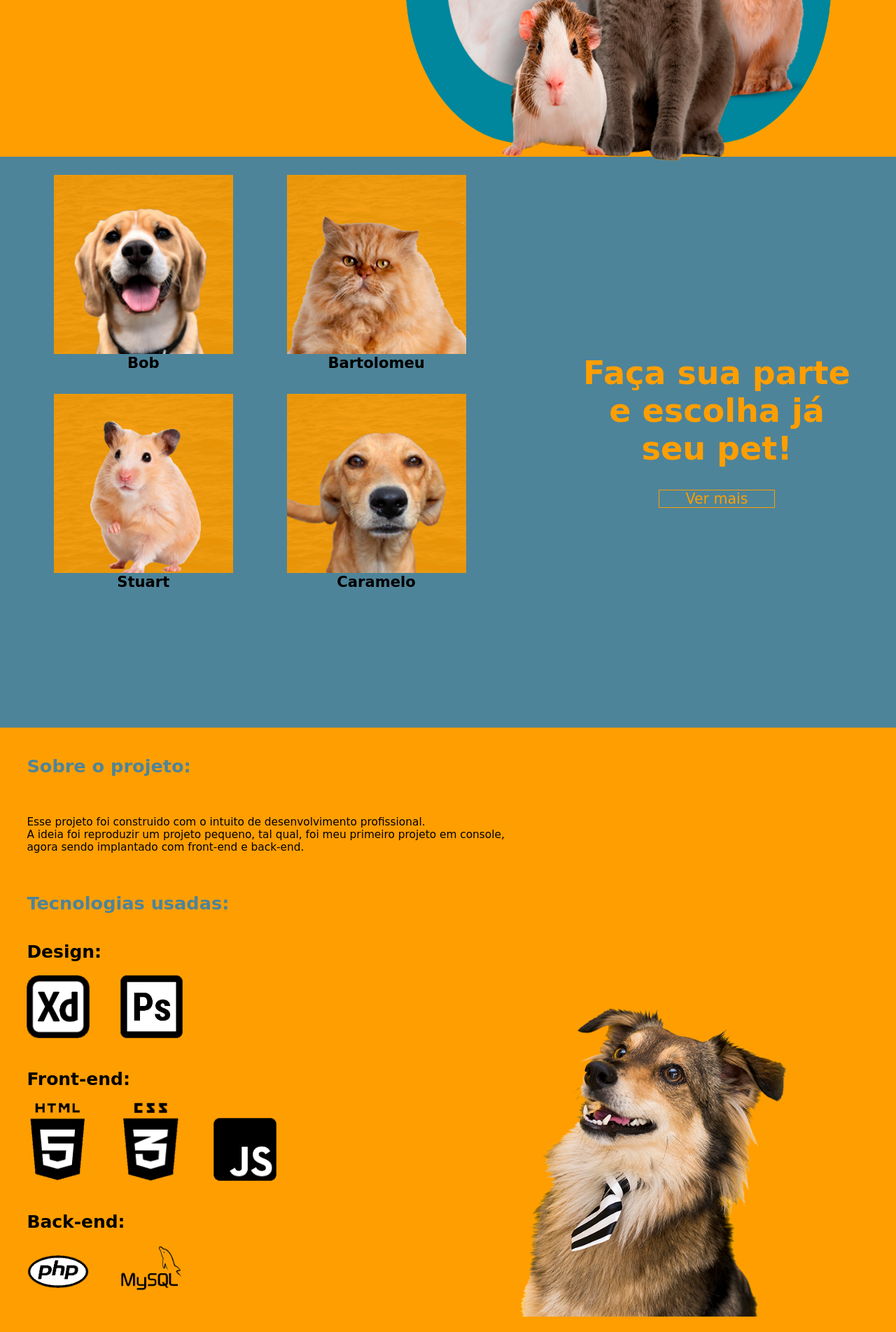
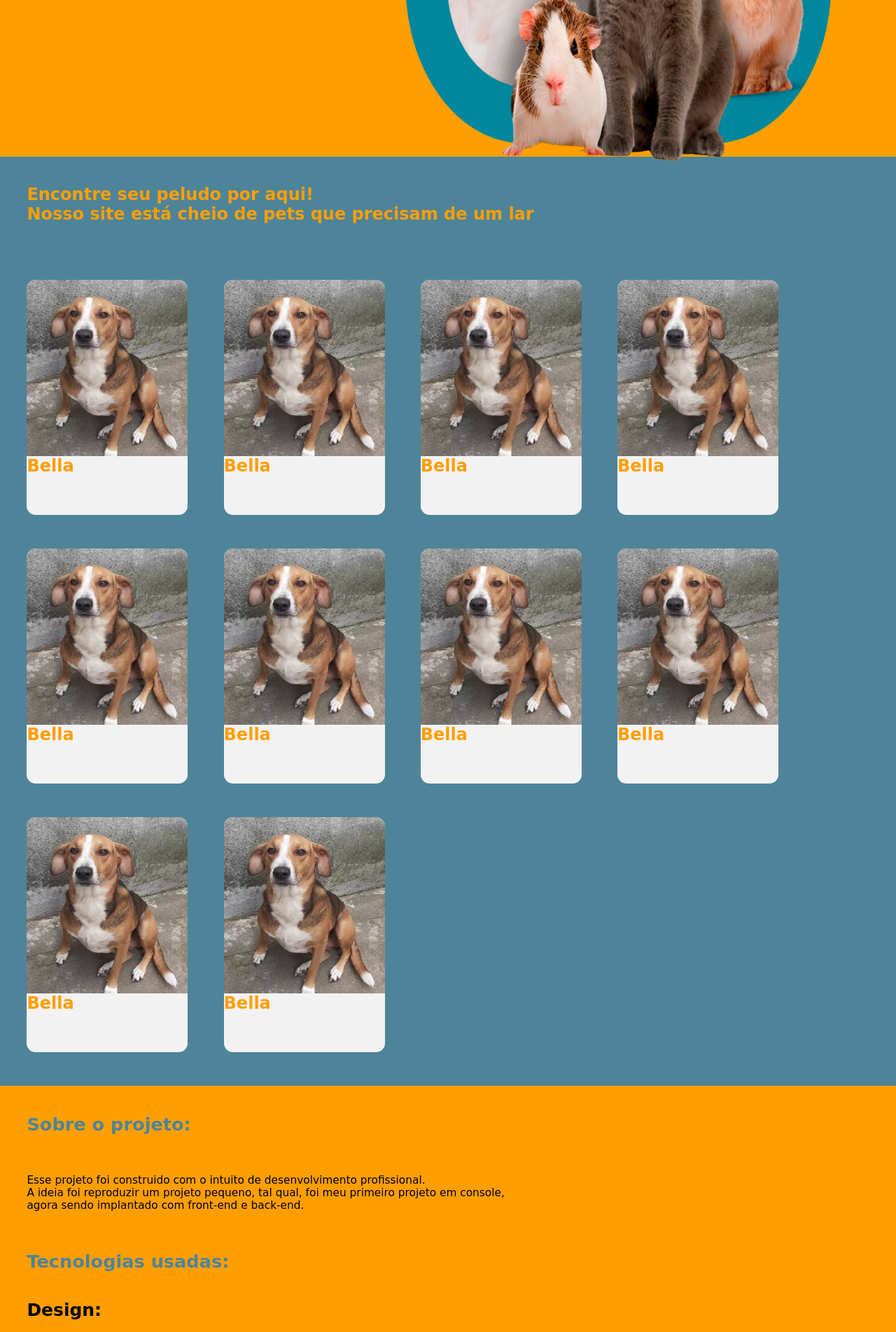
Before and after one commit to Davi-senna/PHP-ONG, a PHP site: page / in a window 1280 px wide. Shown: the part 576-2480 px from the top of the page at 70% size. Before the commit the page ends 2458 px from the top, so only its background shows below. Run offline with PHP 8.4, Linux system fonts and the light colour scheme; some web fonts are replaced.

Commit message:
Lista de animais iniciada

```diff
--- a/index.css
+++ b/index.css
@@ -1,4 +1,5 @@
 @import url('https://fonts.googleapis.com/css2?family=Baloo+Thambi+2:wght@600&display=swap');
+
 * {
     margin: 0;
     padding: 0;
@@ -21,12 +22,14 @@ ul,
 #content-home,
 #home-text,
 .button-empty,
-#content-adoption,
+#apresentation-adoption,
 #adoption-image,
 .content-animal,
 #adoption-text,
 #about-image,
-#fundoDog {
+#fundoDog,
+.adoption-animal,
+#container-list {
     display: flex;
 }
 
@@ -130,7 +133,7 @@ nav ul li a {
 
 #adoption-image {
     flex-wrap: wrap;
-    width: 60vw;
+    width: 55vw;
     align-items: center;
 }
 
@@ -139,7 +142,7 @@ nav ul li a {
 }
 
 .content-animal {
-    margin: 1.5vw 0 0 6vw;
+    margin: 1.5vw 3vw 0 3vw;
     flex-direction: column;
     text-align: center;
     justify-content: center;
@@ -149,7 +152,7 @@ nav ul li a {
 }
 
 #adoption-text {
-    height: 102vh;
+    height: 100vh;
     width: 40vw;
     align-items: center;
     justify-content: center;
@@ -200,3 +203,46 @@ nav ul li a {
 #fundoDog img {
     width: 40vw;
 }
+
+.hidden-ativo {
+    display: none !important;
+}
+
+#list-adoption {
+    margin-left: 3vw;
+    padding-top: 5vh;
+}
+
+#list-adoption h1,
+#list-adoption h2 {
+    color: var(--cor-primaria);
+}
+
+#container-list {
+    margin-top: 10vh;
+    flex-wrap: wrap;
+}
+
+.adoption-animal {
+    width: 230px;
+    height: 336px;
+    background-color: #f3f2f2;
+    border-radius: 0.8em;
+    flex-direction: column;
+    margin: 0 4vw 6vh 0;
+}
+
+.image-animal {
+    width: 100%;
+    height: 75%;
+}
+
+.image-animal img {
+    width: 100%;
+    height: 100%;
+    border-radius: 0.8em 0.8em 0 0;
+}
+
+.text-animal h1{
+    color: #000000;
+}
--- a/index.php
+++ b/index.php
@@ -84,6 +84,8 @@ require_once("config.php");
     </section>
 
     <section id="content-adoption">
+
+        <div id="apresentation-adoption" class="hidden-ativo">
             <a name="adoption">
                 <div id="adoption-image">
 
@@ -128,8 +130,110 @@ require_once("config.php");
                 </a>
 
             </div>
+        </div>
 
+        <div class="hidden-inativo" id="list-adoption">
 
+            <h1>
+                Encontre seu peludo por aqui!
+            </h1>
+            <h2>
+                Nosso site está cheio de pets que precisam de um lar
+            </h2>
+
+            <div id="container-list">
+                <div class="adoption-animal">
+                    <figure class="image-animal">
+                        <img src="img/bella.PNG" alt="">
+                    </figure>
+                    <div class="text-animal">
+                            <h1>Bella</h1>
+                    </div>
+
+                </div>
+                <div class="adoption-animal">
+                    <figure class="image-animal">
+                        <img src="img/bella.PNG" alt="">
+                    </figure>
+                    <div class="text-animal">
+                            <h1>Bella</h1>
+                    </div>
+
+                </div>
+                <div class="adoption-animal">
+                    <figure class="image-animal">
+                        <img src="img/bella.PNG" alt="">
+                    </figure>
+                    <div class="text-animal">
+                            <h1>Bella</h1>
+                    </div>
+
+                </div>
+                <div class="adoption-animal">
+                    <figure class="image-animal">
+                        <img src="img/bella.PNG" alt="">
+                    </figure>
+                    <div class="text-animal">
+                            <h1>Bella</h1>
+                    </div>
+
+                </div>
+                <div class="adoption-animal">
+                    <figure class="image-animal">
+                        <img src="img/bella.PNG" alt="">
+                    </figure>
+                    <div class="text-animal">
+                            <h1>Bella</h1>
+                    </div>
+
+                </div>
+                <div class="adoption-animal">
+                    <figure class="image-animal">
+                        <img src="img/bella.PNG" alt="">
+                    </figure>
+                    <div class="text-animal">
+                            <h1>Bella</h1>
+                    </div>
+
+                </div>
+                <div class="adoption-animal">
+                    <figure class="image-animal">
+                        <img src="img/bella.PNG" alt="">
+                    </figure>
+                    <div class="text-animal">
+                            <h1>Bella</h1>
+                    </div>
+
+                </div>
+                <div class="adoption-animal">
+                    <figure class="image-animal">
+                        <img src="img/bella.PNG" alt="">
+                    </figure>
+                    <div class="text-animal">
+                            <h1>Bella</h1>
+                    </div>
+
+                </div>
+                <div class="adoption-animal">
+                    <figure class="image-animal">
+                        <img src="img/bella.PNG" alt="">
+                    </figure>
+                    <div class="text-animal">
+                            <h1>Bella</h1>
+                    </div>
+
+                </div>
+                <div class="adoption-animal">
+                    <figure class="image-animal">
+                        <img src="img/bella.PNG" alt="">
+                    </figure>
+                    <div class="text-animal">
+                            <h1>Bella</h1>
+                    </div>
+
+                </div>
+            </div>
+        </div>
     </section>
 
     <a name="about">
```
Also changed, not shown: img/bella.PNG (added). Lines whose indentation alone changed are shown as unchanged.
